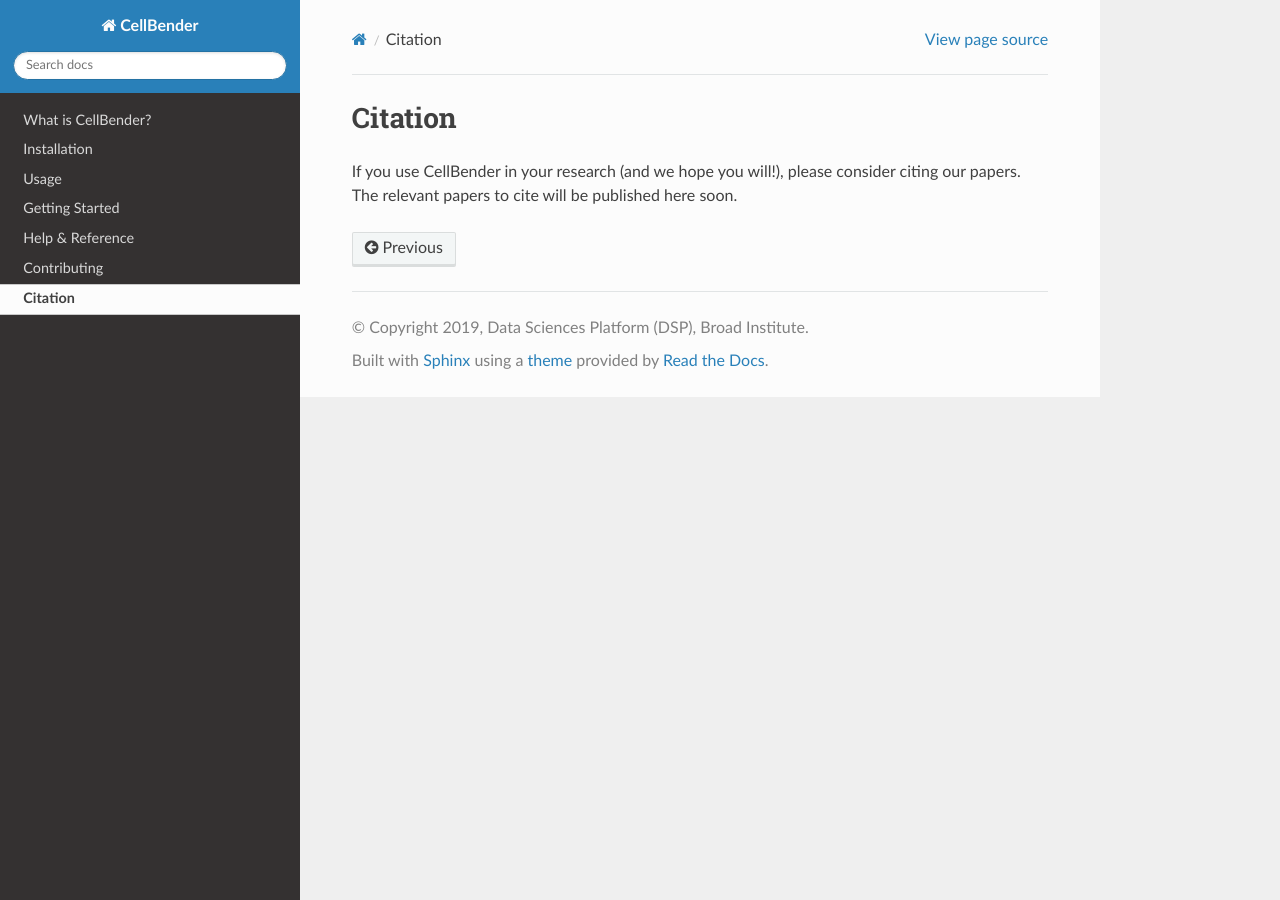
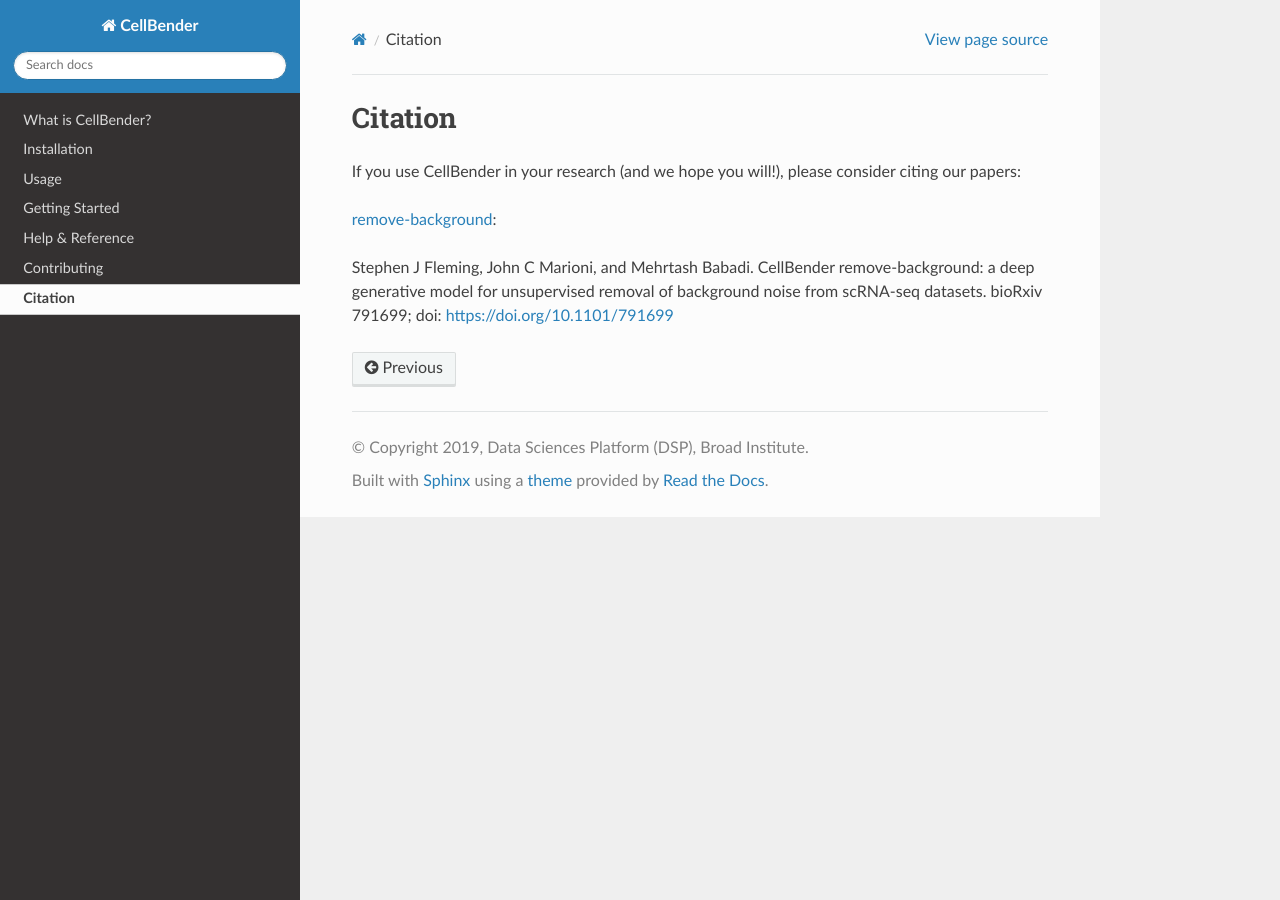
Before and after one commit to broadinstitute/CellBender, a Sphinx documentation site: the page built from docs/source/citation/index.rst, in a window 1280 px wide. Built offline with Sphinx 7.4.7 and the Read the Docs theme 2.0.0, drawn with Linux system fonts in a browser that asks for light colours.

Commit message:
bioRxiv citation added (#35)

```diff
--- a/README.rst
+++ b/README.rst
@@ -75,4 +75,8 @@
 -----------------
 
 If you use CellBender in your research (and we hope you will), please consider
-citing our paper on bioRxiv (the link will appear here soon).
+citing `our paper <https://www.biorxiv.org/content/10.1101/791699v1>`_:
+
+Stephen J Fleming, John C Marioni, and Mehrtash Babadi. CellBender remove-background: a deep
+generative model for unsupervised removal of background noise from scRNA-seq datasets.
+bioRxiv 791699; doi: https://doi.org/10.1101/791699
--- a/docs/source/citation/index.rst
+++ b/docs/source/citation/index.rst
@@ -3,5 +3,10 @@
 Citation
 ========
 
-If you use CellBender in your research (and we hope you will!), please consider citing our papers. The relevant
-papers to cite will be published here soon.
+If you use CellBender in your research (and we hope you will!), please consider citing our papers:
+
+`remove-background <https://www.biorxiv.org/content/10.1101/791699v1>`_:
+
+Stephen J Fleming, John C Marioni, and Mehrtash Babadi. CellBender remove-background: a deep
+generative model for unsupervised removal of background noise from scRNA-seq datasets.
+bioRxiv 791699; doi: https://doi.org/10.1101/791699
```
